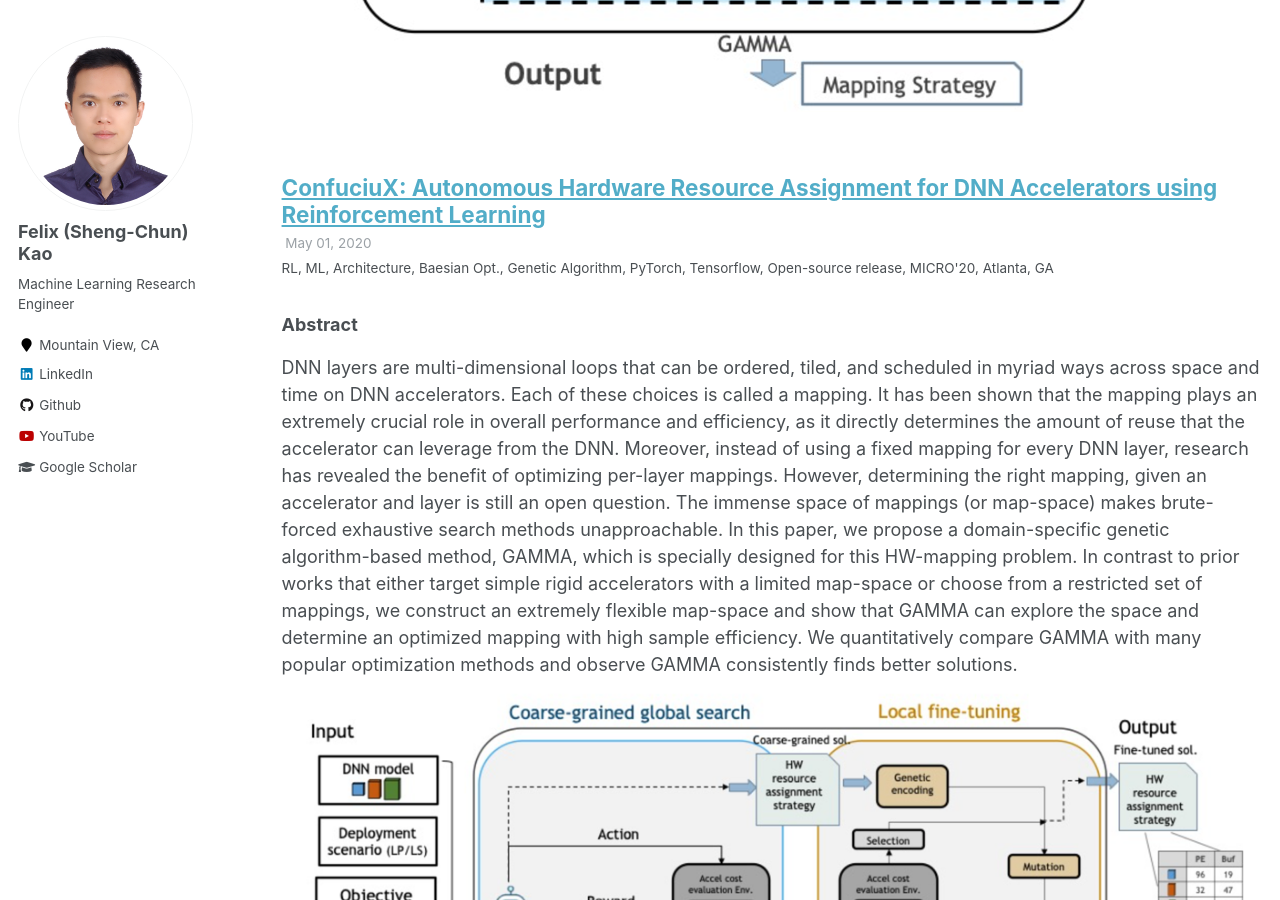
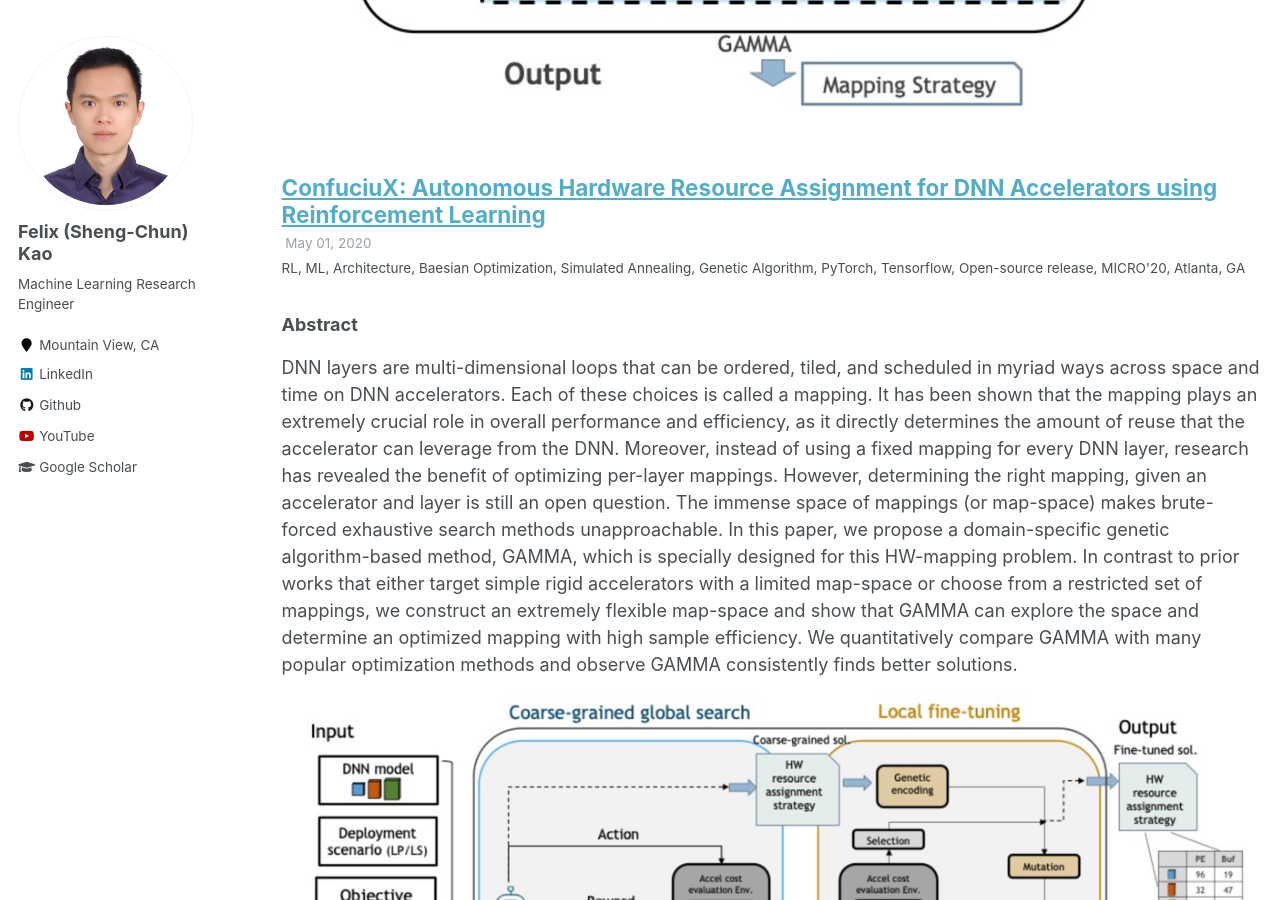
Before and after one commit to felix0901/felix, a Jekyll site: the page built from _pages/talks.html, in a window 1280 px wide and 900 px high, scrolled down 7459 px. Built offline with Jekyll 4.4.1, drawn with Linux system fonts in a browser that asks for light colours.

Commit message:
Update 2-confuciux.md

```diff
--- a/_talks/2-confuciux.md
+++ b/_talks/2-confuciux.md
@@ -1,7 +1,7 @@
 ---
 title: "ConfuciuX: Autonomous Hardware Resource Assignment for DNN Accelerators using Reinforcement Learning"
 collection: talks
-type: "RL, ML, Architecture, Baesian Opt., Genetic Algorithm, PyTorch, Tensorflow, Open-source release"
+type: "RL, ML, Architecture, Baesian Optimization, Simulated Annealing, Genetic Algorithm, PyTorch, Tensorflow, Open-source release"
 permalink: /talks/2-confuciux
 venue: "MICRO'20"
 date: 2020-05-01
```
